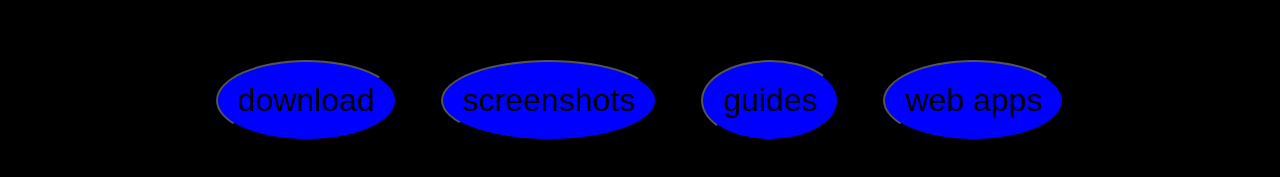
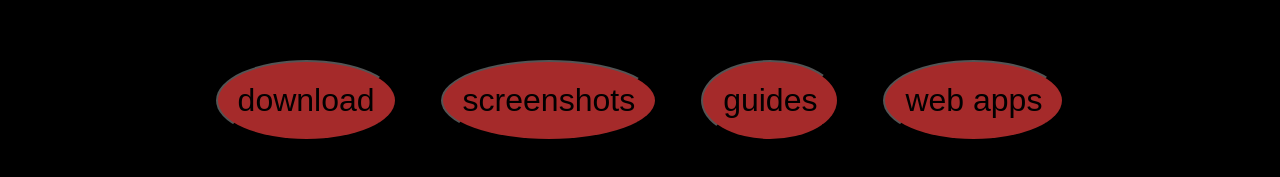
Before and after one commit to Flarxx/Flarxx.github.io, a plain HTML site: page index.html in a window 1280 px wide. Shown: the part 120-297 px from the top of the page. Drawn offline with Linux system fonts and the light colour scheme.

Commit message:
Contrast

```diff
--- a/css/style.css
+++ b/css/style.css
@@ -8,12 +8,14 @@ nav button {
     font-size: 200%;
     margin: 20px;
     background-color: blue;
+    background-color: brown;
     padding: 20px;
     border-radius: 50%;
 }
 
 nav button:hover {
     background-color: burlywood;
+    background-color: darkcyan;
     color: white;
 }
 
```
